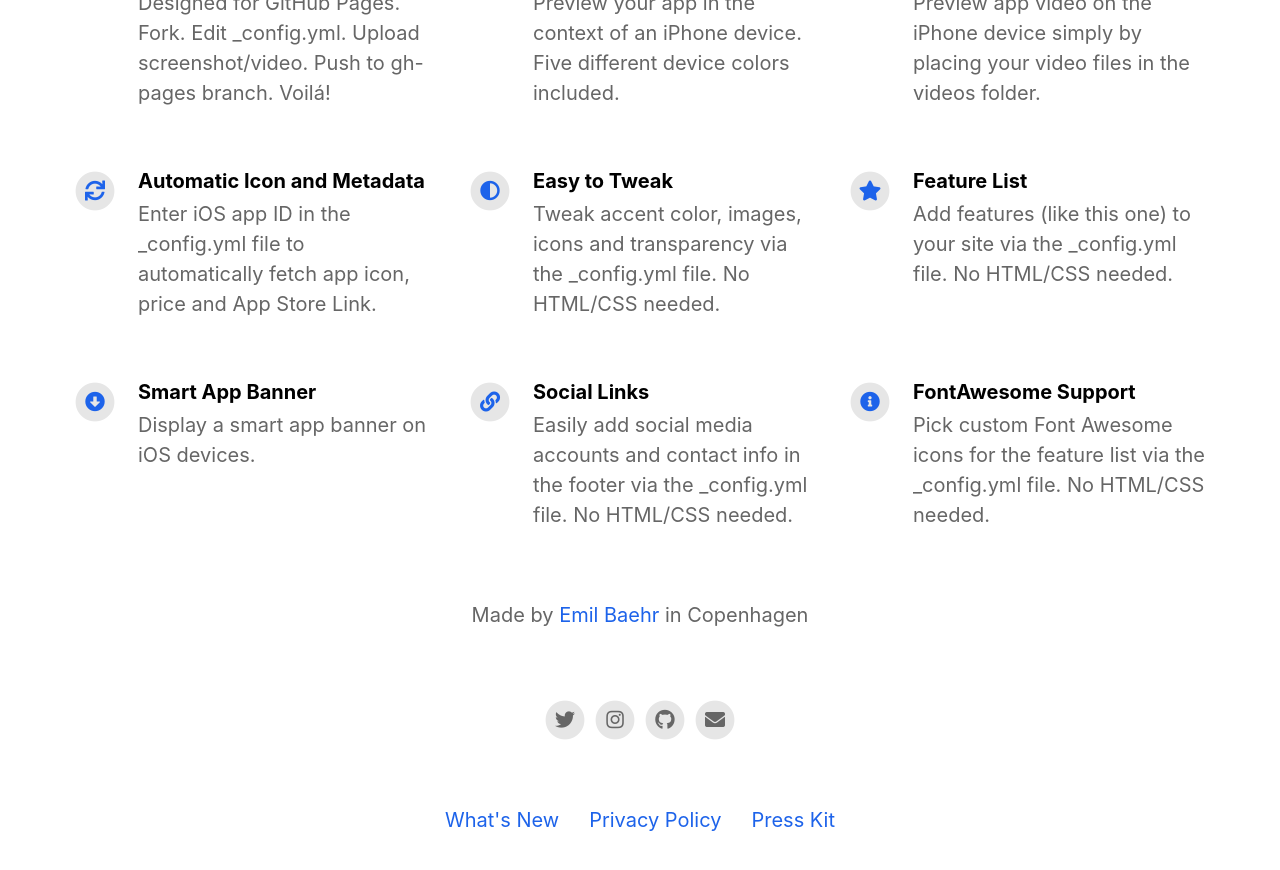
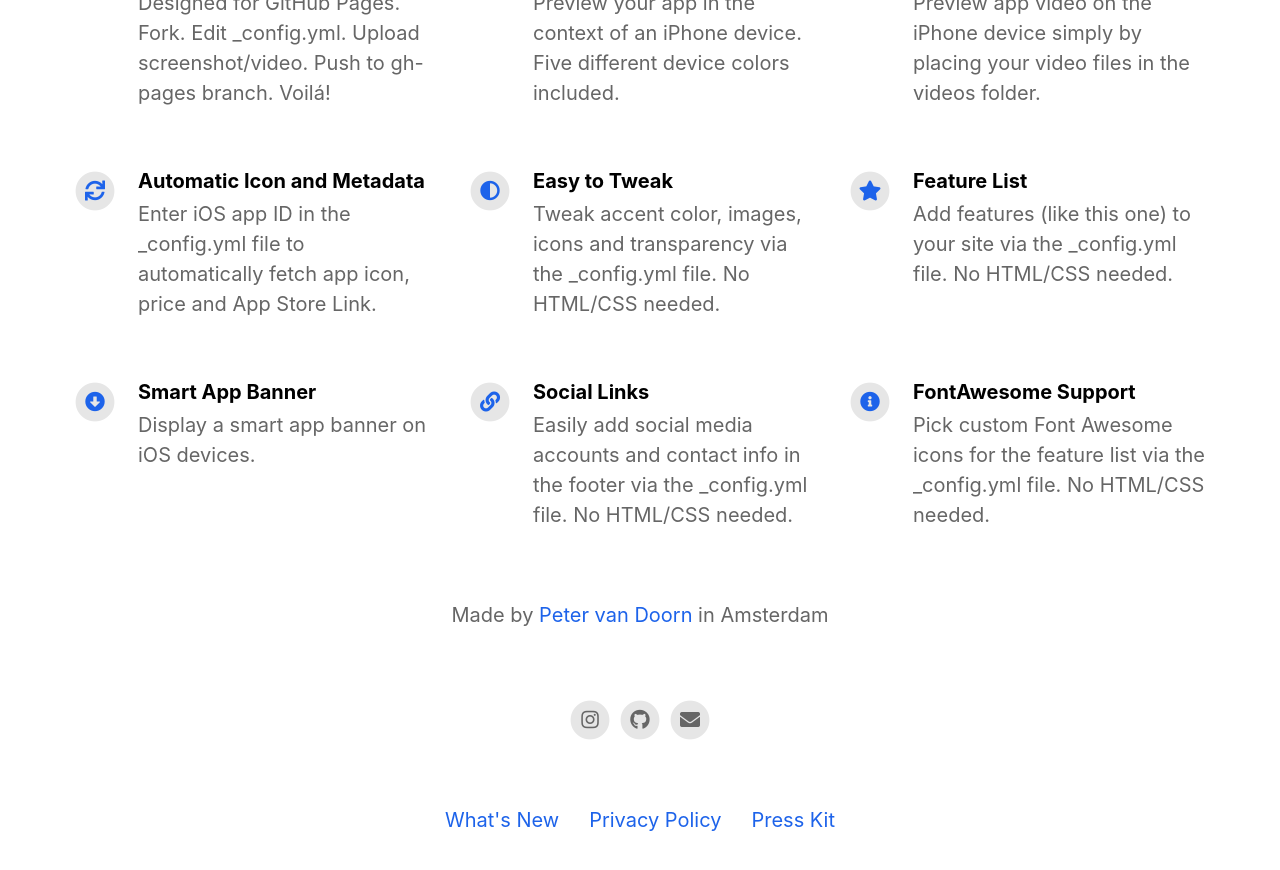
Before and after one commit to two-trick-pony-NL/PhotoScavenger, a Jekyll site: the page built from docs/index.html, in a window 1280 px wide and 900 px high, scrolled down 1124 px. Shown: the top 870 px of the window. Built offline with Jekyll 4.4.1, drawn with Linux system fonts in a browser that asks for light colours; nearby versions of some CDN libraries.

Commit message:
updated landing page

```diff
--- a/docs/_config.yml
+++ b/docs/_config.yml
@@ -2,15 +2,15 @@
 page_title                                :                                           # Automatically populates with app name if not set and if iOS app ID is set. Otherwise enter manually.
 
 # App Info
-ios_app_id                                : 1234793120                                # Required. Enter iOS app ID to automatically populate name, price and icons (e.g. 718043190).
-ios_app_country                           : us                                        # Required outside USA. Enter 2 letter country code as in https://en.wikipedia.org/wiki/ISO_3166-1_alpha-2
+ios_app_id                                : 1635162774                                # Required. Enter iOS app ID to automatically populate name, price and icons (e.g. 718043190).
+ios_app_country                           : nl                                        # Required outside USA. Enter 2 letter country code as in https://en.wikipedia.org/wiki/ISO_3166-1_alpha-2
 
 appstore_link                             :                                           # Automatically populates if not set and if iOS app ID is set. Otherwise enter manually.
 playstore_link                            :                                           # Enter Google Play Store URL.
-presskit_download_link                    : https://emilbaehr.com                                          # Enter a link to downloadable file or (e.g. public Dropbox link to a .zip file).
+presskit_download_link                    : https://petervandoorn.com                 # Enter a link to downloadable file or (e.g. public Dropbox link to a .zip file).
                                                                                       # Or upload your press kit file to assets and set path accordingly (e.g. "assets/your_press_kit.zip").
 
-app_icon                                  : # assets/appicon.png                      # Automatically populates if not set and if iOS app ID is set.  Otherwise enter path to icon file manually.
+app_icon                                  :  assets/icon.png                      # Automatically populates if not set and if iOS app ID is set.  Otherwise enter path to icon file manually.
 app_name                                  :                                           # Automatically populates if not set and if iOS app ID is set.  Otherwise enter manually.
 app_price                                 :                                           # Automatically populates if not set and if iOS app ID is set.  Otherwise enter manually.
 app_description                           : Write a short tagline for your app.
@@ -20,14 +20,14 @@
 
 
 # Information About Yourself
-your_name                                 : Emil Baehr
-your_link                                 : https://emilbaehr.com
-your_city                                 : Copenhagen
-email_address                             : emil.baehr@gmail.com
+your_name                                 : Peter van Doorn
+your_link                                 : https://petervandoorn.com
+your_city                                 : Amsterdam
+email_address                             : photoscavenger@petervandoorn.com
 facebook_username                         :
-instagram_username                        : ebaehr
-twitter_username                          : ebaehr
-github_username                           : emilbaehr
+instagram_username                        : two.trick.pony_
+twitter_username                          :
+github_username                           : two-trick-pony-NL
 youtube_username                          :
 
 
```
Also changed, not shown: app.json (+2 -6 lines), docs/assets/icon.png (added).
